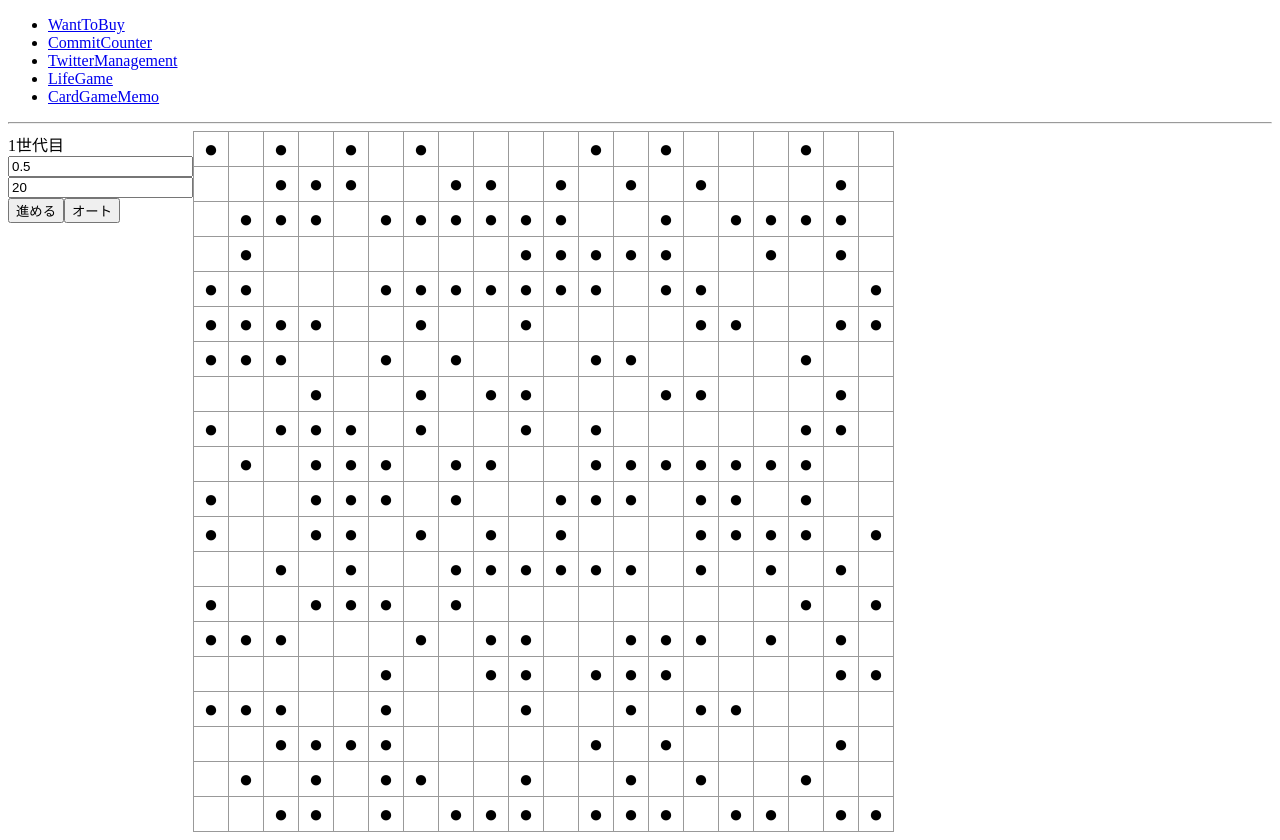
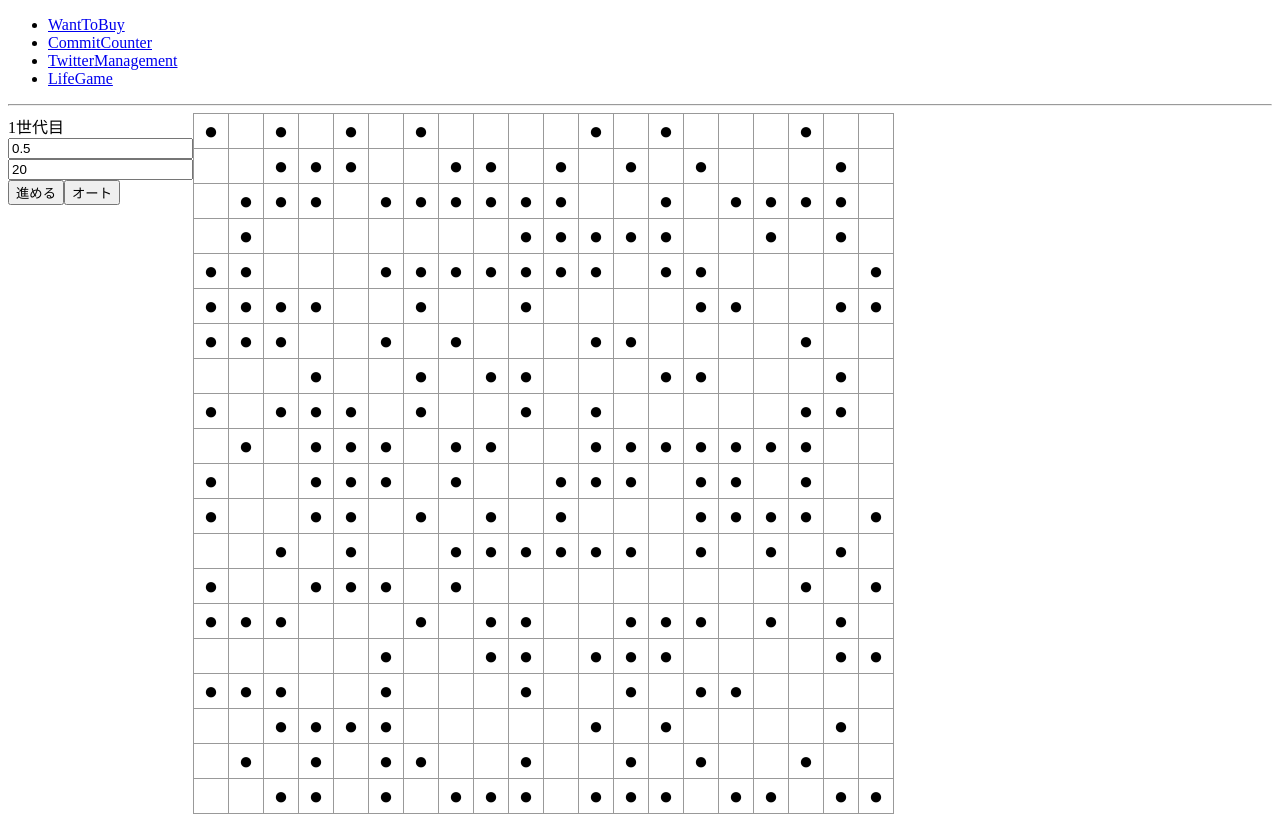
Before and after one commit to SparrowDev514/react-ts-project, a React (Vite) app: page /lifeGame in a window 1280 px wide. Built offline with nearby package versions, Linux system fonts and the light colour scheme.

Commit message:
不必要なところを削除

```diff
--- a/src/router/PageList.tsx
+++ b/src/router/PageList.tsx
@@ -17,9 +17,6 @@ const PageList = () => {
           <li>
             <Link to="/lifeGame">LifeGame</Link>
           </li>
-          <li>
-            <Link to="/cardGameMemo">CardGameMemo</Link>
-          </li>
         </ul>
       </nav>
       <hr />
--- a/src/router/RouteIndex.tsx
+++ b/src/router/RouteIndex.tsx
@@ -5,7 +5,6 @@ import WantToBuy from "../pages/WantToBuy";
 import CommitCounter from "../pages/CommitCounter";
 import TwitterManagement from "../pages/TwitterManagement";
 import LifeGame from "../pages/LifeGame";
-import CardGameMemo from "../pages/CardGameMemo";
 
 import PageList from "./PageList";
 
@@ -18,7 +17,6 @@ const RouteIndex: VFC = () => {
         <Route path="/commitCounter" element={<CommitCounter />} />
         <Route path="/twitterManagement" element={<TwitterManagement />} />
         <Route path="/lifeGame" element={<LifeGame />} />
-        <Route path="/cardGameMemo" element={<CardGameMemo />} />
       </Routes>
     </BrowserRouter>
   );
```
